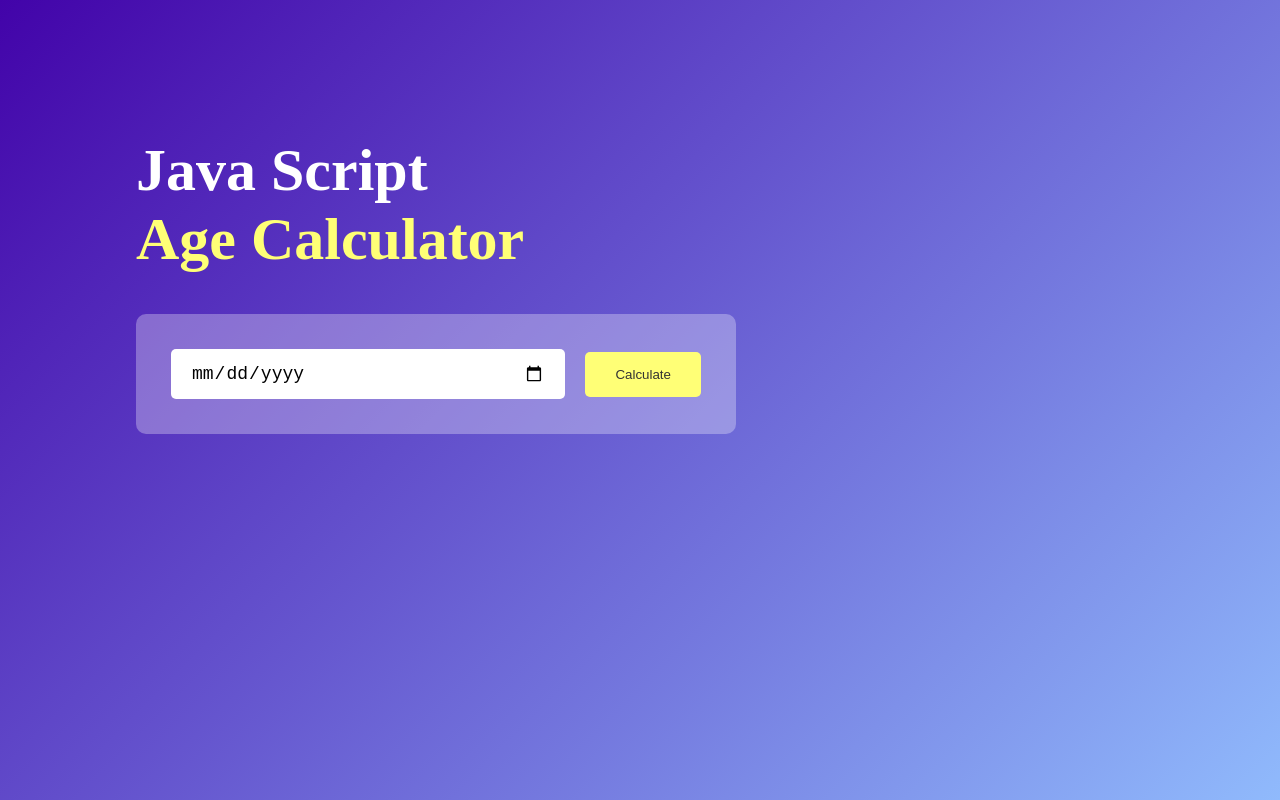
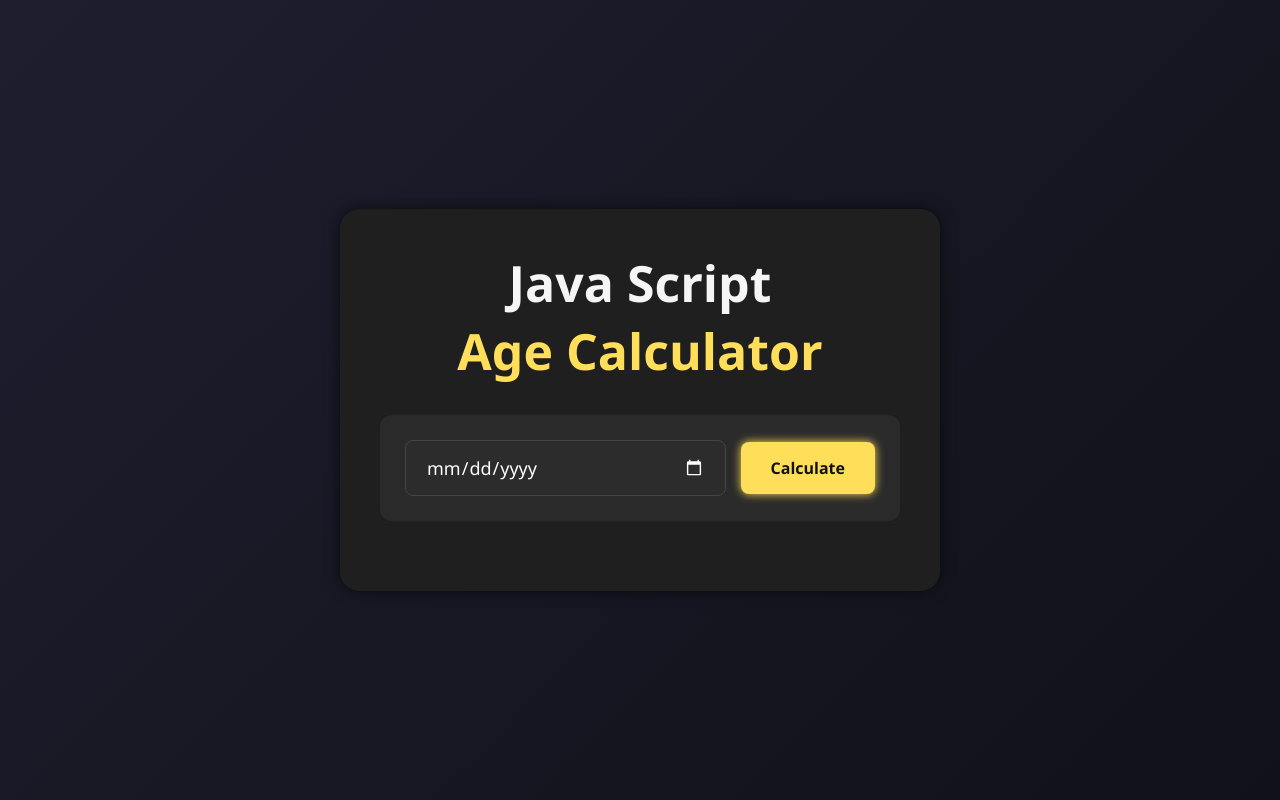
Before and after one commit to dinna21/AgeCalculator, a plain HTML site: page index.html in a window 1280 px wide. Drawn offline with Linux system fonts and the light colour scheme.

Commit message:
Add advanced Styliing using AI

```diff
--- a/style.css
+++ b/style.css
@@ -1,64 +1,99 @@
-*{
+* {
     margin: 0;
     padding: 0;
     box-sizing: border-box;
+    font-family: 'Segoe UI', Tahoma, Geneva, Verdana, sans-serif;
+    scroll-behavior: smooth;
 }
-.container{
+
+body {
+    background-color: #121212;
+    color: #e0e0e0;
+}
+
+.container {
     width: 100%;
     min-height: 100vh;
-    background: linear-gradient(135deg,#4203a9, #90bafc);
-    color: #fff;
-    padding: 10px;
+    background: linear-gradient(135deg, #1e1e2f, #111119);
+    padding: 20px;
+    display: flex;
+    justify-content: center;
+    align-items: center;
 }
-.calculator{
+
+.calculator {
     width: 100%;
     max-width: 600px;
-    margin-left: 10%;
-    margin-top: 10%;
+    background-color: #1f1f1f;
+    padding: 40px;
+    border-radius: 20px;
+    box-shadow: 0 0 15px rgba(0, 0, 0, 0.6);
+    text-align: center;
 }
-.calculator h1{
-    font-size: 60px;
+
+.calculator h1 {
+    font-size: 50px;
+    margin-bottom: 20px;
+    color: #f5f5f5;
 }
-.calculator h1 span{
-    color: #ffff76;
+
+.calculator h1 span {
+    color: #ffde59;
 }
-.input-box{
-    margin: 40px 0;
-    padding: 35px;
-    border-radius: 10px;
-    background: rgba(255, 255, 255, 0.3);
+
+.input-box {
+    margin: 30px 0;
+    padding: 25px;
+    border-radius: 12px;
+    background: rgba(255, 255, 255, 0.05);
     display: flex;
     align-items: center;
+    gap: 15px;
+    flex-wrap: wrap;
 }
-.input-box input{
+
+.input-box input {
     flex: 1;
-    margin-right: 20px;
     padding: 14px 20px;
-    border: 0;
-    outline: 0;
+    border: 1px solid #444;
+    background-color: #2c2c2c;
+    color: #fff;
     font-size: 18px;
-    border-radius: 5px;
-    position: relative;
+    border-radius: 8px;
+    outline: none;
 }
-.input-box button{
-    background: #ffff76;
-    border: 0;
-    outline: 0;
-    padding: 15px 30px;
-    border-radius: 5px;
-    font-weight: 500;
-    color: #333;
+
+.input-box input::-webkit-calendar-picker-indicator {
+    filter: invert(1);
     cursor: pointer;
 }
-.input-box input::-webkit-calender-picker-indicator{
-    top: 0;
-    left: 0;
-    right: 0;
-    bottom: 0;
-    width: auto;
-    height: auto;
-    position: absolute;
-    background-position: calc(100% - 10px);
-    background-size: 30px;
+
+.input-box button {
+    background: #ffde59;
+    border: none;
+    padding: 15px 30px;
+    border-radius: 8px;
+    font-weight: bold;
+    color: #111;
+    font-size: 16px;
     cursor: pointer;
+    transition: all 0.3s ease;
+    box-shadow: 0 0 10px #ffde59;
 }
+
+.input-box button:hover {
+    background: #ffe476;
+    box-shadow: 0 0 20px #ffde59, 0 0 40px #ffde59;
+    transform: scale(1.05);
+}
+
+#result {
+    margin-top: 20px;
+    font-size: 22px;
+    color: #ccc;
+}
+
+#result span {
+    color: #ffde59;
+    font-weight: bold;
+}
```
